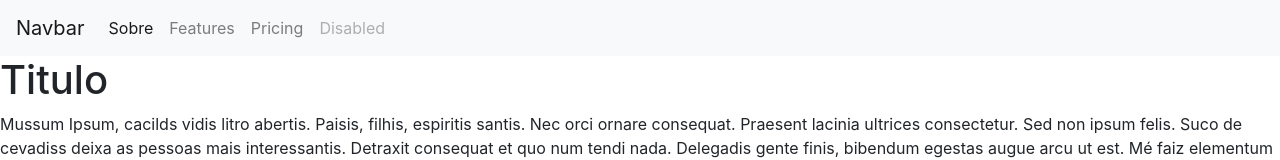
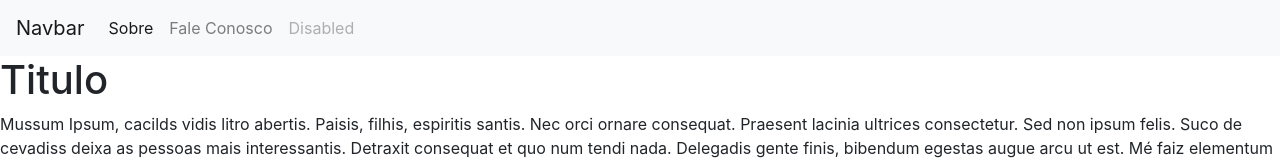
Before and after one commit to feijaoguida/Henrique, a plain HTML site: page index.html in a window 1280 px wide. Shown: the top 160 px of the page. Drawn offline with nearby package versions, Linux system fonts and the light colour scheme.

Commit message:
Ajuste os links do menu

```diff
--- a/index.html
+++ b/index.html
@@ -18,10 +18,7 @@
               <a class="nav-link" href="about.html">Sobre <span class="sr-only">(current)</span></a>
             </li>
             <li class="nav-item">
-              <a class="nav-link" href="#">Features</a>
-            </li>
-            <li class="nav-item">
-              <a class="nav-link" href="#">Pricing</a>
+              <a class="nav-link" href="#">Fale Conosco</a>
             </li>
             <li class="nav-item">
               <a class="nav-link disabled" href="#" tabindex="-1" aria-disabled="true">Disabled</a>
```
